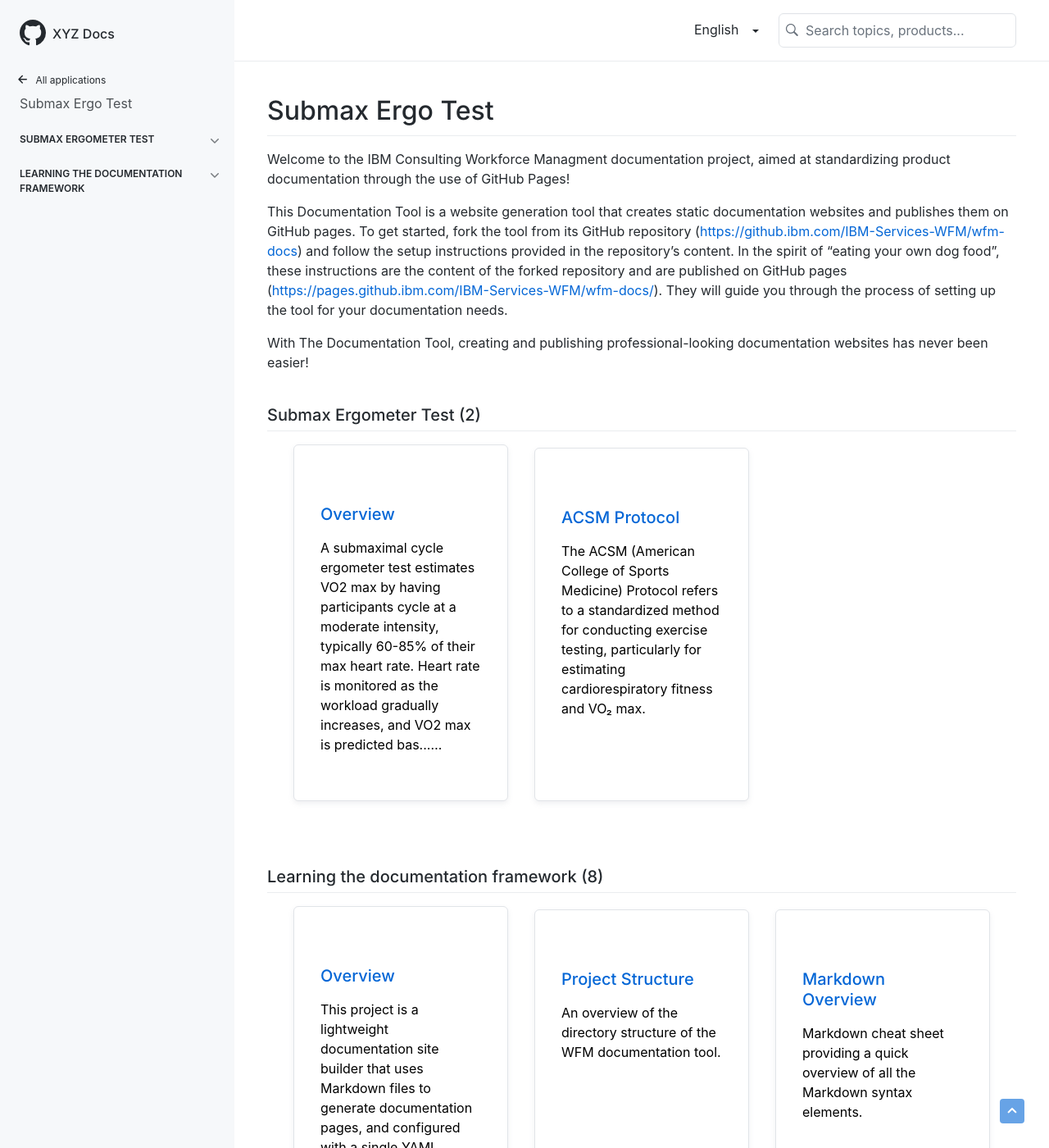
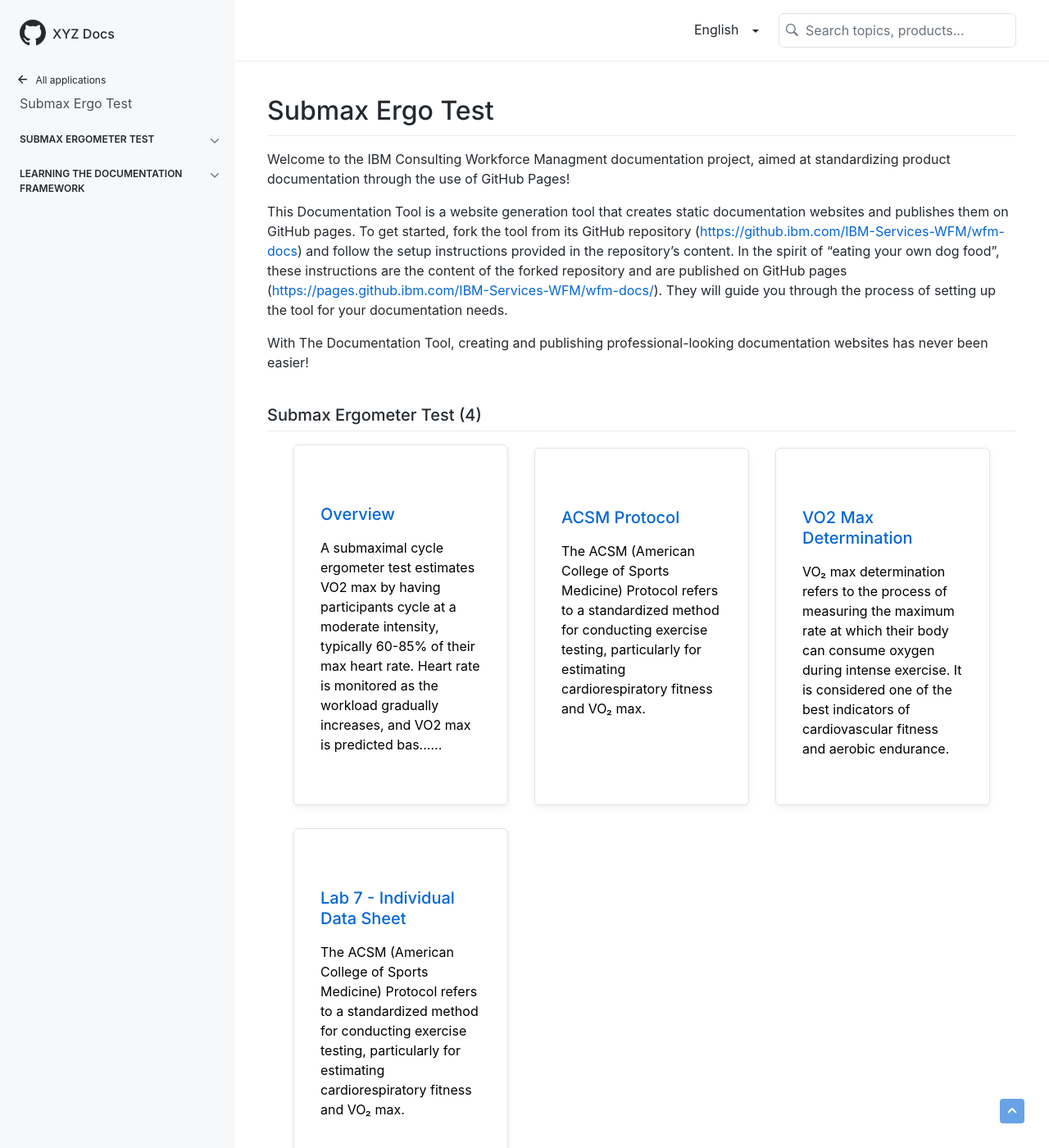
Before and after one commit to ponessa/submaximal-cycle-ergometer-test, a Jekyll site: the page built from docs/index.markdown, in a window 1280 px wide and 1400 px high. Shown: the whole window at 82% size. Built offline with Jekyll 4.4.1, drawn with Linux system fonts in a browser that asks for light colours; part of the change alters nothing that is shown.

Commit message:
VO2 Max Determination

```diff
--- a/docs/_data/docs.yml
+++ b/docs/_data/docs.yml
@@ -2,6 +2,8 @@
   docs:
   - en/submax-ergo-test/overview
   - en/submax-ergo-test/acsm-protocol
+  - en/submax-ergo-test/vo2-max-determination
+  - en/submax-ergo-test/lab7-data-sheet
 
 - title: Learning the documentation framework
   docs:
--- /dev/null
+++ b/docs/_docs/en/submax-ergo-test/lab7-data-sheet.markdown
@@ -0,0 +1,40 @@
+---
+title: Lab 7 - Individual Data Sheet
+permalink: /en/submax-ergo-test/lab7-data-sheet
+abstract: >- # this means to ignore newlines until "baseurl:"
+  The ACSM (American College of Sports Medicine) Protocol refers to a standardized method for conducting exercise testing, particularly for estimating cardiorespiratory fitness and VO₂ max.
+---
+
+<script language="javascript" src="https://cdnjs.cloudflare.com/ajax/libs/mathjax/2.7.7/MathJax.js?config=TeX-MML-AM_CHTML"></script>
+
+# Patient
+
+- Tester: Sydney
+- Sex: F
+- Age: 21 y
+- Height: 66 in
+- Weight: 86.4 kg
+
+## Raw Data
+
+- Very active? No
+- Age-predicted HR Max: 193 \\(\frac{beats}{min}\\)
+- Resting BP: \\(\frac{130}{62}\\) mmHG
+- Resting HR: 116 \\(\frac{beats}{min}\\)
+- 85% age predicted HR Max: 164 \\(\frac{beats}{min}\\)
+
+![Workload Table]({{ site.baseurl }}/assets/images/docs/workload-table.png){: class="zoom" }
+
+\\[Work rate (\frac{kg * m}{min}) = workload (kg) \times \frac{\text{rev}}{min} \times 6 \frac{m}{rev}\\]
+
+**Stage 1**: **0.5** \\( kg \times \frac{\text{rev}}{min} \times 6 \frac{m}{rev} = \\) **150.0** \\(\frac{kg * m}{min}\\)
+
+**Stage 2**: **1.0** \\( kg \times \frac{\text{rev}}{min} \times 6 \frac{m}{rev} = \\) **300.0** \\(\frac{kg * m}{min}\\)
+
+**Stage 3**: **1.5** \\( kg \times \frac{\text{rev}}{min} \times 6 \frac{m}{rev} = \\) **450.0** \\(\frac{kg * m}{min}\\)
+
+## VO<sub>2</sub> max Determination
+
+### Method A
+
+### Method B
--- /dev/null
+++ b/docs/_docs/en/submax-ergo-test/vo2-max-determination.markdown
@@ -0,0 +1,48 @@
+---
+title: VO2 Max Determination
+permalink: /en/submax-ergo-test/vo2-max-determination
+abstract: >- # this means to ignore newlines until "baseurl:"
+  VO₂ max determination refers to the process of measuring the maximum rate at which their body can consume oxygen during intense exercise. It is considered one of the best indicators of cardiovascular fitness and aerobic endurance.
+---
+
+<script language="javascript" src="https://cdnjs.cloudflare.com/ajax/libs/mathjax/2.7.7/MathJax.js?config=TeX-MML-AM_CHTML"></script>
+
+VO₂ max determination refers to the process of measuring or estimating an individual's **maximal oxygen uptake (VO₂ max)**, which is the maximum rate at which their body can consume oxygen during intense exercise. VO₂ max is usually measured in milliliters of oxygen consumed per kilogram of body weight per minute (mL/kg/min).
+
+### Methods for Determining VO₂ Max
+
+There are two main approaches to determine VO₂ max: **direct measurement** (through maximal exercise testing) and **indirect estimation** (through submaximal tests or formulas).
+
+#### 1. **Direct Measurement (Maximal Exercise Testing)**
+This method involves a graded exercise test, where the intensity of exercise is gradually increased until the individual reaches exhaustion. It is typically conducted in a laboratory setting using a treadmill, cycle ergometer, or other equipment.
+
+**Process:**
+- **Exercise**: The individual performs progressively harder exercise (e.g., running or cycling) while wearing a mask connected to a machine that measures gas exchange (oxygen and carbon dioxide levels).
+- **Measurement**: The machine continuously measures the volume of oxygen inhaled and carbon dioxide exhaled during the exercise.
+- **Criteria**: VO₂ max is reached when oxygen consumption plateaus despite an increase in exercise intensity, or when the individual can no longer maintain the required effort.
+
+This test provides the most accurate VO₂ max measurement but can be physically demanding and requires specialized equipment.
+
+#### 2. **Indirect Estimation (Submaximal Tests)**
+For individuals who may not be able to perform a maximal test, submaximal tests are used to estimate VO₂ max. These tests involve moderate-intensity exercise, and VO₂ max is predicted based on the relationship between heart rate, workload, and age.
+
+Common submaximal tests include:
+- **Cycle Ergometer Test**: A submaximal cycle ergometer test estimates VO₂ max based on heart rate at different workloads (e.g., ACSM protocol).
+- **Treadmill Test**: Walking or running on a treadmill at progressively harder intensities while tracking heart rate response.
+- **Step Test**: Stepping onto and off a platform at a fixed rate and using heart rate recovery to estimate VO₂ max.
+- **Field Tests**: Tests like the Cooper 12-minute run or the Rockport Walk Test can also provide estimates of VO₂ max based on the distance covered or heart rate at the end of the test.
+
+### Factors Affecting VO₂ Max
+Several factors can influence VO₂ max, including:
+- **Age**: VO₂ max typically declines with age.
+- **Gender**: Males generally have higher VO₂ max values than females due to differences in body composition and hemoglobin levels.
+- **Training**: Endurance training can significantly improve VO₂ max.
+- **Genetics**: Genetics also play a role in determining an individual's VO₂ max potential.
+
+### Why VO₂ Max Matters
+VO₂ max is an important measure for:
+- **Endurance athletes**: Higher VO₂ max values are associated with better performance in endurance sports.
+- **Health assessment**: It helps evaluate cardiovascular health and is a predictor of overall mortality and longevity.
+- **Exercise prescription**: Knowing an individual’s VO₂ max helps tailor fitness programs to their specific aerobic capacity.
+
+In summary, VO₂ max determination is essential for assessing aerobic fitness, and while maximal exercise tests provide the most accurate measurement, submaximal tests offer safer, more accessible ways to estimate VO₂ max.
```
Also changed, not shown: docs/assets/images/docs/workload-table.png (added).
